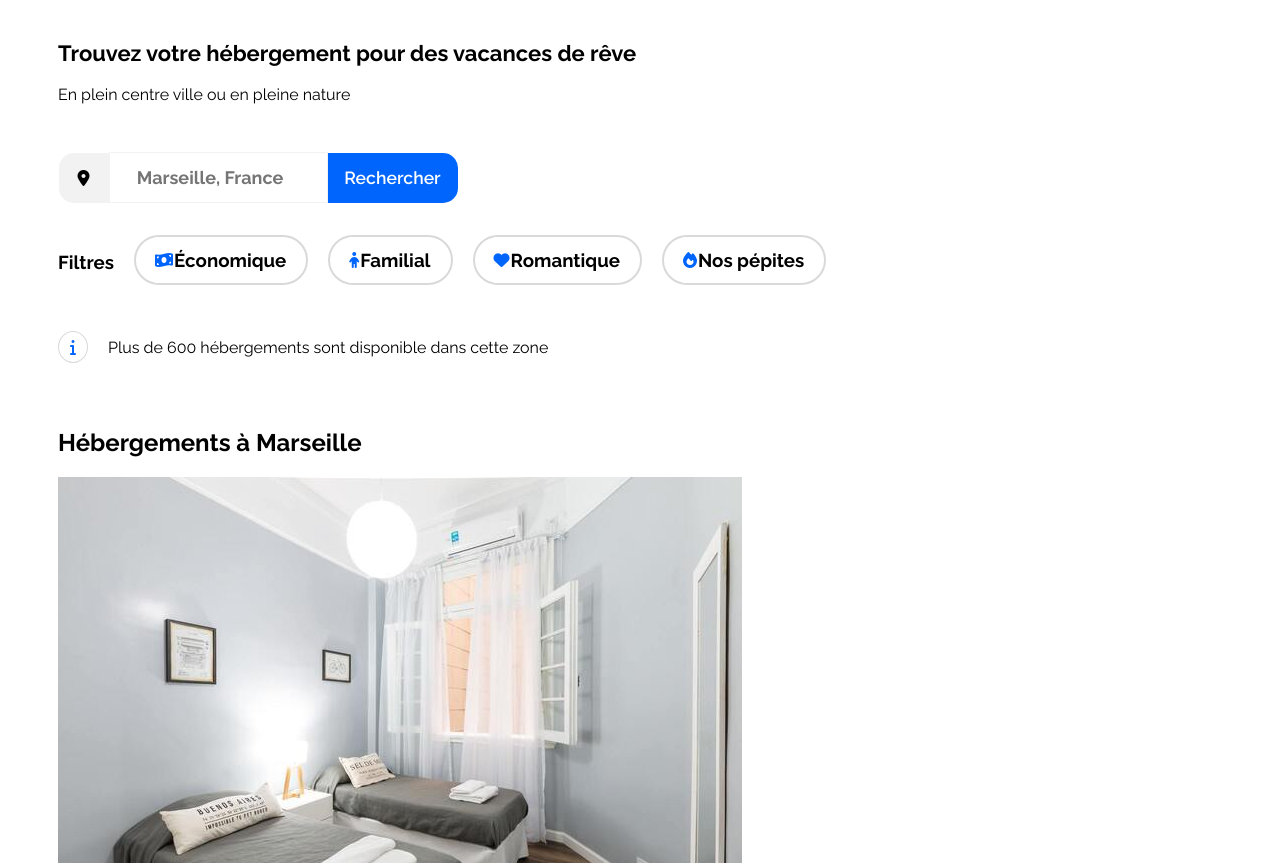
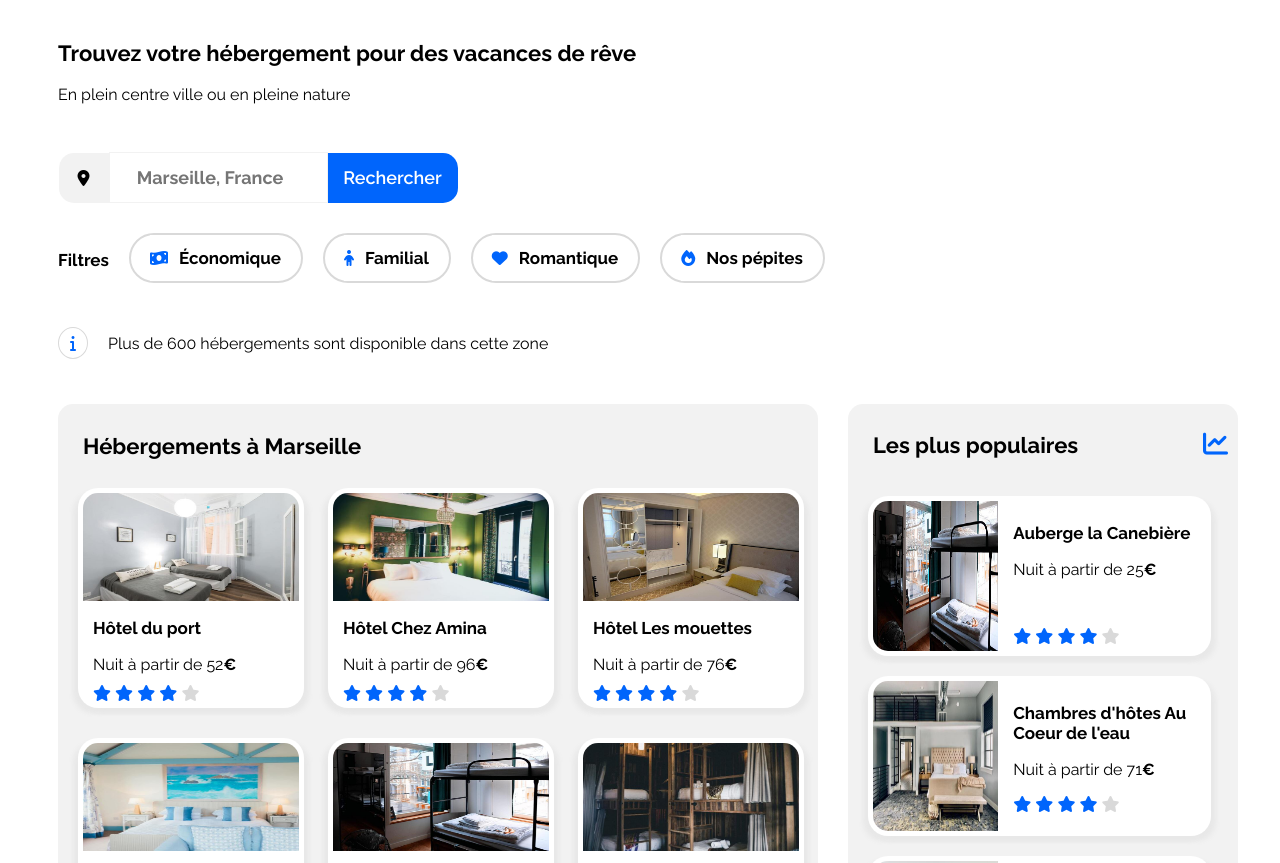
Before and after one commit to arnauddilax/booki, a plain HTML site: page index.html in a window 1280 px wide. Shown: the part 95-958 px from the top of the page. Drawn offline with Linux system fonts and the light colour scheme.

Commit message:
Intégration de la section offres v1

```diff
--- a/css/style.css
+++ b/css/style.css
@@ -14,12 +14,13 @@ body  {
     align-items: flex-start;
     padding: 0px;
     gap: 30px;
-    max width: 1440px;
-    width: 100%
+    max-width: 1440px;
+    width: 100%;
     left: 0px;
     right: 0px;
     top: 0px;
-    background: #ffffff
+    background: #ffffff;
+    font-family: 'Raleway', sans-serif;
 }
 
 /* Header */
@@ -29,6 +30,7 @@ header {
      order: 0;
      align-self: stretch;
      flex-grow: 0;
+     font-family: 'Raleway', sans-serif;
 }
 
 .headerLogo {
@@ -41,7 +43,7 @@ header {
     width: 121.09px;
     height: 79px;
     left: 30px;
-    top: 30px;
+    top: 0px;
 }
 
 header img {
@@ -66,6 +68,7 @@ header img {
     height: 35px;
     right: 0.31px;
     top: 0px;
+    font-family: 'Raleway', sans-serif;
 }
 
 nav {
@@ -194,18 +197,23 @@ p {
     font-weight: 600;
     background-color: #0065FC;
     border: none;
-    padding: 0;
     border-radius: 0 15px 15px 0;
     color: #ffffff;
     font-weight: 600;
-    font-size: 110%;
-    cursor: pointer;
-    flex-shrink: 0;
+    font-size: 18px;
     height: 50px;
 }
 
 .searchButton:hover {
     background-color: #3586ff;
+}
+
+h3 {
+    font-weight: 700;
+    font-size: 17px;
+    font-family: 'Raleway';
+    font-style: normal;
+    color: #000000
 }
 
 
@@ -226,16 +234,14 @@ p {
     flex-flow: row wrap;
     justify-content: center;
     align-items: center;
-    padding: 4x 19px;
-}
-
-.filter span {
-    padding-left: 12px;
+    padding: 0x 20px;
 }
 
 .filterList {
     display: flex;
     flex-flow: row wrap;
+    justify-content: center;
+    align-items: center;
 }
 
 .filter {
@@ -249,6 +255,7 @@ p {
     padding-left: 20px;
     border-radius: 25px;
     font-family: 'Raleway';
+    font-weight: 700
 }
 
 .iconFilter {
@@ -263,11 +270,7 @@ p {
 .iconFilter i {
     margin: auto;
     color: #0065FC;
-}
-
-.filterList span {
-    display: flex;
-    justify-content: center;
+    margin-right: 10px;
 }
 
 .filter:active {
@@ -307,3 +310,201 @@ p {
     padding: 7px 11px 7px 11px;
     margin-right: 20px;
 }
+
+
+/*  Offres  */
+
+section {
+    display: flex;
+    flex-flow: row wrap;
+    justify-content: center;
+    align-items: top;
+}
+
+    /*  Offres Main  */
+
+.offersMain {
+    flex: 2;
+    background-color: #F2F2F2;
+    height: 611px;
+    border-radius: 15px;
+    margin-right: 30px;
+    display: flex;
+    justify-content: space-evenly;
+    flex-direction: column;
+    align-items: flex-start;
+    padding: 10px;
+    margin-bottom: 10px;
+}
+
+.blocTitle {
+    justify-content: space-between;
+    align-items: baseline;
+    margin-left: 15px;
+}
+
+h2 {
+    font-weight: 700;
+    font-size: 22px;
+    line-height: 26px;
+    height: 26px;
+    font-family: 'Raleway';
+    font-style: normal;
+    color: #000000
+}
+
+.blocMain {
+    display: grid;
+    grid-template-columns: repeat(3, 1fr);
+    grid-gap: 10px;
+    width: 100%;
+    padding: 0px;
+}
+
+.cardMain {
+    display: flex;
+    flex-direction: column;
+    justify-content: center;
+    background-color: white;
+    width: 90%;
+    height: 210px;
+    border-radius: 20px;
+    padding: 5px;
+    margin: 10px;
+    box-shadow: 5px 5px 5px #e8e8e8, -5px 5px 5px #e8e8e8;
+}
+
+.cardMain-image {
+    height: 108px;
+    border-radius: 15px 15px 0 0;
+}
+
+.textZone {
+    height: 83px;
+    margin-left: 10px;
+}
+
+.content-notation {
+    margin-left: 10px;
+}
+
+    /*  Offres Populaires (pop)  */
+
+.offersPop {
+    flex: 1;
+    background-color: #F2F2F2;
+    height: 611px;
+    border-radius: 15px;
+    margin-left: 0px;
+    padding: 10px;
+    display: flex;
+    flex-direction: column;
+    overflow: hidden;
+}
+
+.blocTitle i {
+    font-size: 25px;
+    color: #0065FC;
+}
+
+.blocPop {
+    grid-gap: 10px;
+    width: 100%;
+    padding: 0px;
+}
+
+.cardPop {
+    padding: 5px;
+    background-color: white;
+    width: 90%;
+    height: 150px;
+    border-radius: 20px;
+    box-shadow: 5px 5px 5px #e8e8e8, -5px 5px 5px #e8e8e8;
+    margin: 10px;
+    margin-top: 20px;
+    display: flex;
+    flex-direction: row;
+    overflow: hidden;
+    justify-content: space-between;
+}
+
+.popCard-img {
+    width: 40%;
+    margin-right: 5px;
+    height: 100%;
+    border-radius: 15px 0px 0px 15px;
+    object-fit: cover;
+    overflow: hidden;
+}
+
+.popCard-img img {
+    width: 100%;
+    height: 100%;
+}
+
+.popCard-content {
+    display: flex;
+    flex-flow: column wrap;
+    width: 60%;
+    margin-left: 5px;
+    gap: 10px;
+    padding: 5px;
+    justify-content: space-between;
+    align-items: top;
+}
+
+h3 {
+    font-weight: 700;
+    font-size: 17px;
+    font-family: 'Raleway';
+    font-style: normal;
+    color: #000000
+}
+
+.popContent-label p {
+    margin-top: 0px;
+    align-items: bottom;
+}
+
+.content-notation {
+    margin-left: 10px;
+}
+
+.cardPoP:hover {
+    box-shadow: 5px 5px 5px #dddddd, -5px 5px 5px #dddddd;
+    color: #0065fc;
+    cursor: pointer;
+}
+
+.flex {
+    display: flex;
+}
+
+.blocMain a, .blocPop a, section a {
+    color: black;
+    text-decoration: none;
+}
+
+.card a:hover {
+    color: #0065FC;
+    cursor: pointer;
+    box-shadow: 5px 5px 5px #dddddd, -5px 5px 5px #dddddd;
+}
+
+.offersPop a:hover {
+    color: #0065FC;
+    cursor: pointer;
+}
+
+.offersMain a:hover {
+    font-weight: 600;
+    color: #0065FC;
+}
+
+.blue {
+    color: #0065FC;
+}
+
+.grey {
+    color: #d9d9d9;
+}
```
